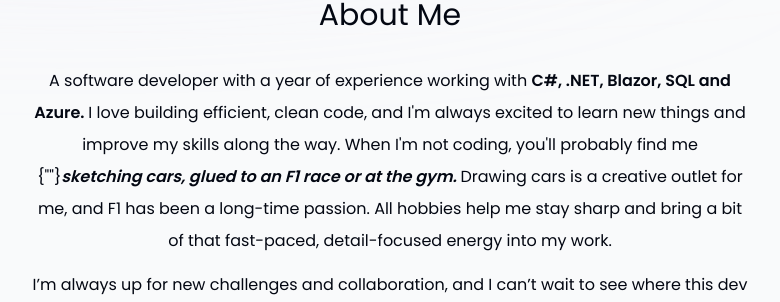
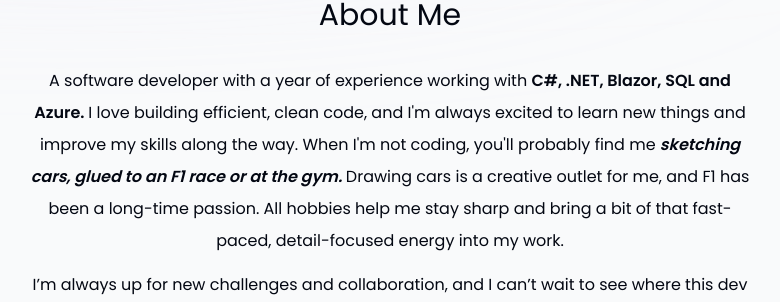
Before and after one commit to SudhanshuPanthri/portfolio022025, a Next.js app: page / in a window 1280 px wide. Shown: the part 791-1093 px from the top of the page, without its empty margins (250-1030 px from the left). Built offline with nearby package versions, Linux system fonts and the light colour scheme; no server answers.

Commit message:
About Section fixes

```diff
--- a/components/about.tsx
+++ b/components/about.tsx
@@ -33,7 +33,7 @@ const About = () => {
                     {`A software developer with a year of experience working with `}<span className="font-bold">{`C#, .NET, Blazor, SQL and Azure. `}</span> {`I love building efficient, clean code, and I'm always excited to learn new things and improve my skills along the way. `}
                 </span>
                 <span>
-                    {`When I'm not coding, you'll probably find me {""}`}
+                    {`When I'm not coding, you'll probably find me `}
                     <span className="italic font-semibold">{`sketching cars, glued to an F1 race or at the gym. `}</span>
                     <span>{`Drawing cars is a creative outlet for me, and F1 has been a long-time passion. All hobbies help me stay sharp and bring a bit of that fast-paced, detail-focused energy into my work.`}</span>
                 </span>
```
